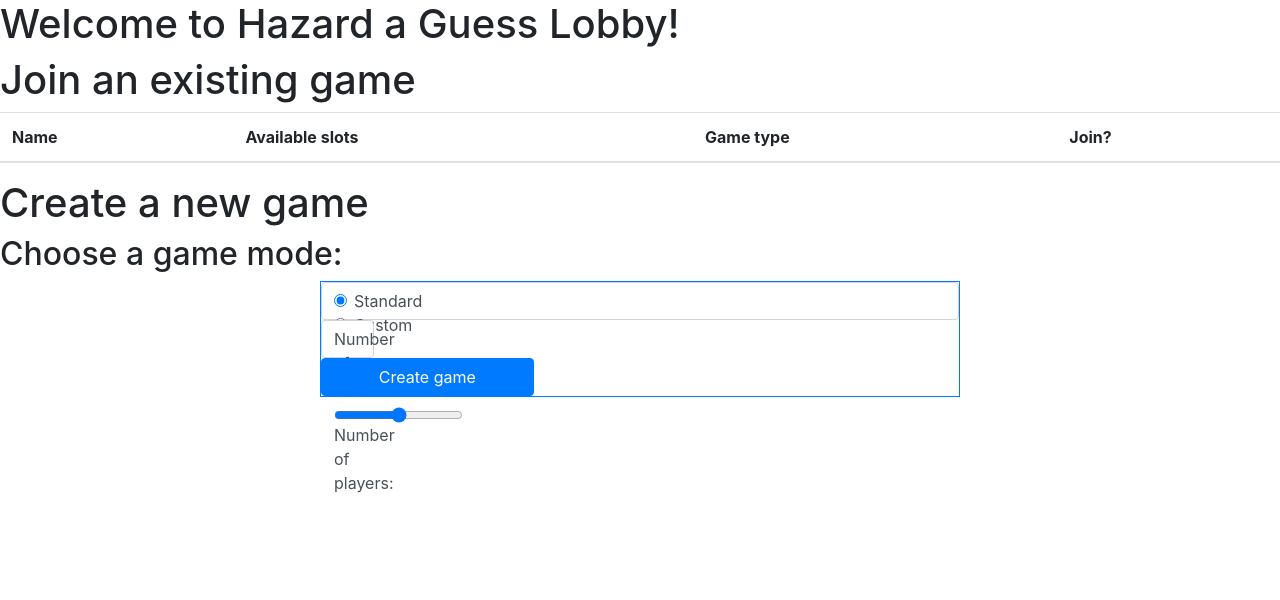
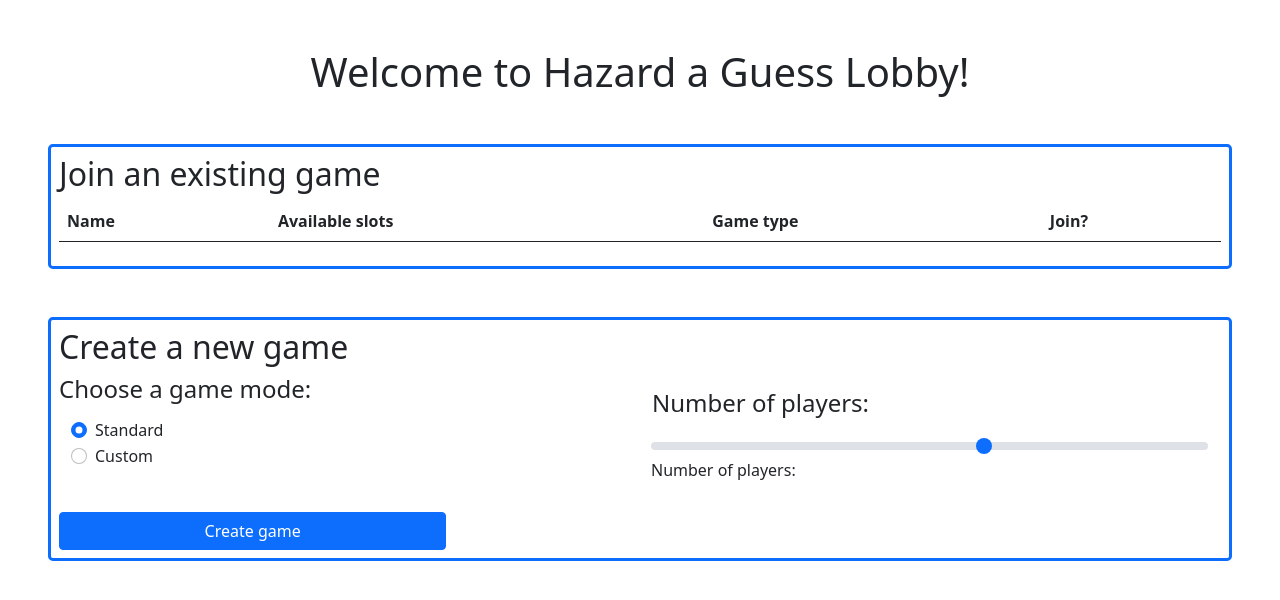
Before and after one commit to witseie-elen4010/2022-group-lab-005, a website: page src/views/lobby.html in a window 1280 px wide. Drawn offline with nearby package versions, Linux system fonts and the light colour scheme.

Commit message:
This branch is dedicated to improving the layout and UI of the lobby
Added bootstrap styling to the lobby page

```diff
--- a/src/views/lobby.html
+++ b/src/views/lobby.html
@@ -4,16 +4,21 @@
   <title>Hazard a Guess | Lobby</title>
   <meta charset="utf-8" />
   <script src="https://cdn.jsdelivr.net/npm/@popperjs/core@2.11.5/dist/umd/popper.min.js"></script>
-  <link rel="stylesheet" href="/css/bootstrap.min.css" />
+
+  <link href="https://cdn.jsdelivr.net/npm/bootstrap@5.0.2/dist/css/bootstrap.min.css" rel="stylesheet"
+        integrity="sha384-EVSTQN3/azprG1Anm3QDgpJLIm9Nao0Yz1ztcQTwFspd3yD65VohhpuuCOmLASjC" crossorigin="anonymous">
+
   <script type="module" src="/src/public/lobby.js"></script>
   <script src="https://ajax.googleapis.com/ajax/libs/jquery/3.6.0/jquery.min.js"></script>
   <script defer type="text/javascript" src="/src/public/utils.js"></script>
 </head>
 
 <body>
-  <h1>Welcome to Hazard a Guess Lobby!</h1>
-
-  <h1>Join an existing game</h1>
+  <div class = "mx-5 my-5">
+    <h1 style="text-align:center">Welcome to Hazard a Guess Lobby!</h1>
+  </div>
+  <div class = "mx-5 my-5  px-2 py-2 border border-primary border-3 rounded-3 bg-body" >
+    <h2>Join an existing game</h2>
 
     <div class="table-responsive">
       <table class="table table-hover" id="gameInfo">
@@ -25,16 +30,22 @@
             <th scope="col">Join?</th>
           </tr>
         </thead>
+
         <tbody id="gameInfoTableBody">
         </tbody>
       </table>
     </div>
+  </div>
 
-  <h1>Create a new game</h1>
-  <h2>Choose a game mode:</h2>
+  <div class = "mx-5 my-5 px-2 py-2 border border-primary border-3 rounded-3 bg-body">
+    <h2>Create a new game</h2>
 
-  <div class="form-group border border-primary border-1 w-50 mx-auto d-grid gap-3">
-    <div class="form-control" id="gameModeContainer">
+    <div class="form-group">
+      <div class = "d-flex flex-wrap">
+        <div style="min-width:50%;">
+          <h4>Choose a game mode:</h4>
+
+          <div class="form-control my-2 border-0" id="gameModeContainer">
             <div class="form-check">
               <input class="form-check-input" type="radio" name="gameMode" id="standard" value="std" checked>
               <label class="form-check-label" for="standard">
@@ -50,15 +61,21 @@
             <div id="customWordField">
             </div>
           </div>
-
-    <div class="input-group form-control col-1">
+        </div>
+        <div style="min-width:50%;">
+          <div class="input-group form-control border-0 my-2 col-1">
             <label for="customRange2" class="form-label">
-        Number of players
+              <h4>
+                Number of players:
+              </h4>
             </label>
-      <input type="range" class="form-range" min="2" max="6" step="1" id="numPlayers">
+            <input type="range" class="form-range" min="2" max="7" step="1" id="numPlayers">
             <p>Number of players: <span id="currentNumPlayers"></span></p>
           </div>
+        </div>
+      </div>
       <button class="btn btn-primary col-4" id="createGameBtn">Create game</button>
+    </div>
   </div>
 </body>
 
```
Also changed, not shown: src/views/game.html (+3 -1 lines). Lines whose indentation alone changed are shown as unchanged.
